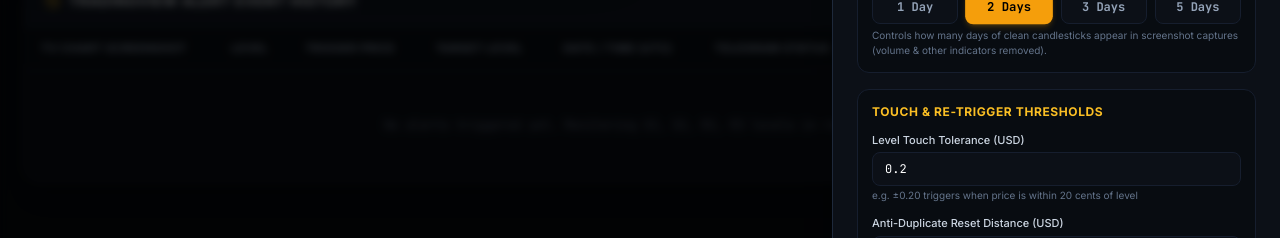
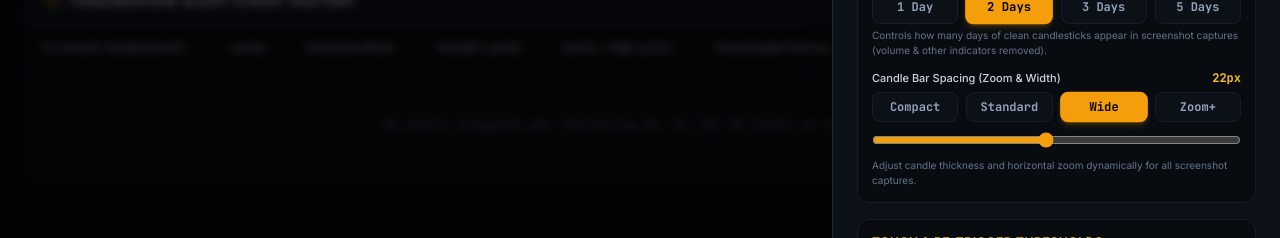
Before and after one commit to Jaspinder-18/gold_client, a React (Vite) app: page / in a window 1280 px wide. Both pictures are taken after a click on the button "System Configuration". Shown: the part 517-755 px from the top of the page. Built offline with nearby package versions, Linux system fonts and the light colour scheme; no server answers.

Commit message:
feat(client): add dynamic bar spacing slider, capture progress overlay, and image loading spinner

```diff
--- a/src/App.jsx
+++ b/src/App.jsx
@@ -174,20 +174,23 @@ export function App() {
     }
   };
 
-  // On-demand manual screenshot capture with selected dynamic timeframe and range
+  // On-demand manual screenshot capture with selected dynamic timeframe, range, and bar spacing
   const handleManualCapture = async () => {
     setIsCapturing(true);
     try {
-      const selectedTf = String(config.chartTimeframe || '5');
-      const selectedRange = String(config.chartRange || '2D');
+      const selectedTf = String(config.chartTimeframe || '15');
+      const selectedRange = String(config.chartRange || '1D');
+      const selectedBarSpacing = Number(config.barSpacing || 22);
 
       const res = await api.captureScreenshot({
         level: 'MANUAL',
         timeframe: selectedTf,
-        range: selectedRange
+        range: selectedRange,
+        barSpacing: selectedBarSpacing
       });
 
       if (res.data?.data) {
+        const screenshotPath = res.data.data.cloudinaryUrl || res.data.data.relativePath;
         const dummyAlert = {
           _id: 'manual-' + Date.now(),
           symbol: 'XAUUSD',
@@ -195,9 +198,9 @@ export function App() {
           levelPrice: marketData.price,
           currentPrice: marketData.price,
           tolerance: config.tolerance || 0.20,
-          screenshotPath: res.data.data.relativePath,
+          screenshotPath,
           telegramStatus: 'MANUAL_CAPTURE',
-          triggerReason: `Manual TradingView screenshot capture (${selectedTf}m, ${selectedRange} range)`,
+          triggerReason: `Manual TradingView screenshot capture (${selectedTf}m, ${selectedRange} range, ${selectedBarSpacing}px barSpacing)`,
           timestamp: new Date(),
           isTest: true
         };
@@ -271,6 +274,22 @@ export function App() {
       </main>
 
       {/* Modals & Drawers */}
+      {isCapturing && (
+        <div className="fixed inset-0 z-50 flex items-center justify-center p-4 bg-black/80 backdrop-blur-sm animate-fade-in">
+          <div className="bg-dark-900 border border-gold-500/40 rounded-2xl p-6 max-w-sm w-full text-center shadow-2xl space-y-4">
+            <div className="w-12 h-12 border-3 border-gold-500 border-t-transparent rounded-full animate-spin mx-auto"></div>
+            <div>
+              <h3 className="text-sm font-bold text-white uppercase tracking-wider">
+                Capturing TradingView Chart
+              </h3>
+              <p className="text-xs text-slate-400 font-mono mt-1">
+                Rendering {config.chartTimeframe || '15'}M ({config.chartRange || '1D'} session) with {config.barSpacing || 22}px zoom & syncing to Cloudinary...
+              </p>
+            </div>
+          </div>
+        </div>
+      )}
+
       {selectedAlertForModal && (
         <ScreenshotModal
           alert={selectedAlertForModal}
--- a/src/components/ConfigDrawer.jsx
+++ b/src/components/ConfigDrawer.jsx
@@ -212,6 +212,51 @@ export const ConfigDrawer = ({ config, onClose, onConfigSaved }) => {
                   Controls how many days of clean candlesticks appear in screenshot captures (volume & other indicators removed).
                 </span>
               </div>
+
+              {/* Dynamic Bar Spacing (Candle Width & Zoom) */}
+              <div>
+                <div className="flex items-center justify-between mb-1.5">
+                  <label className="block text-[11px] font-medium text-slate-300">
+                    Candle Bar Spacing (Zoom & Width)
+                  </label>
+                  <span className="text-xs font-mono font-bold text-gold-400">
+                    {formData.barSpacing || 22}px
+                  </span>
+                </div>
+                <div className="grid grid-cols-4 gap-2 mb-2">
+                  {[
+                    { value: 10, label: 'Compact' },
+                    { value: 16, label: 'Standard' },
+                    { value: 22, label: 'Wide' },
+                    { value: 30, label: 'Zoom+' }
+                  ].map(b => (
+                    <button
+                      key={b.value}
+                      type="button"
+                      onClick={() => handleChange('barSpacing', b.value)}
+                      className={`py-1.5 px-2 rounded-lg text-xs font-mono font-bold transition-all ${
+                        (formData.barSpacing || 22) === b.value
+                          ? 'bg-gold-500 text-black shadow-md shadow-gold-500/20 font-black scale-[1.02]'
+                          : 'bg-dark-900 text-slate-400 border border-dark-800 hover:text-white'
+                      }`}
+                    >
+                      {b.label}
+                    </button>
+                  ))}
+                </div>
+                <input
+                  type="range"
+                  min="6"
+                  max="40"
+                  step="1"
+                  value={formData.barSpacing || 22}
+                  onChange={(e) => handleChange('barSpacing', parseInt(e.target.value, 10))}
+                  className="w-full accent-gold-500 cursor-pointer"
+                />
+                <span className="text-[10px] text-slate-500 block mt-1">
+                  Adjust candle thickness and horizontal zoom dynamically for all screenshot captures.
+                </span>
+              </div>
             </div>
 
             {/* Threshold Rules */}
--- a/src/components/ScreenshotModal.jsx
+++ b/src/components/ScreenshotModal.jsx
@@ -7,6 +7,7 @@ const API_BASE_URL = import.meta.env.VITE_API_URL || 'http://localhost:5001';
 export const ScreenshotModal = ({ alert, onClose, onDeleteAlert }) => {
   if (!alert) return null;
 
+  const [isImgLoaded, setIsImgLoaded] = React.useState(false);
   const styling = getLevelColor(alert.level);
   const isResistance = alert.level?.startsWith('R');
   const screenshotUrl = alert.screenshotPath?.startsWith('http')
@@ -86,16 +87,25 @@ export const ScreenshotModal = ({ alert, onClose, onDeleteAlert }) => {
 
           {/* Real TradingView Chart Screenshot Preview */}
           {alert.screenshotPath ? (
-            <div className="rounded-xl overflow-hidden border border-dark-800 bg-dark-950 shadow-inner group relative">
+            <div className="rounded-xl overflow-hidden border border-dark-800 bg-dark-950 shadow-inner group relative min-h-[280px] flex items-center justify-center">
+              {!isImgLoaded && (
+                <div className="absolute inset-0 flex flex-col items-center justify-center bg-dark-950 text-slate-400 space-y-3 z-10">
+                  <div className="w-8 h-8 border-2 border-gold-500 border-t-transparent rounded-full animate-spin"></div>
+                  <span className="text-xs font-mono text-gold-400 animate-pulse">Loading TradingView chart capture...</span>
+                </div>
+              )}
               <img
                 src={screenshotUrl}
                 alt="Actual TradingView Alert Chart Screenshot"
-                className="w-full h-auto object-contain max-h-[560px] mx-auto select-none"
+                onLoad={() => setIsImgLoaded(true)}
+                className={`w-full h-auto object-contain max-h-[560px] mx-auto select-none transition-opacity duration-300 ${isImgLoaded ? 'opacity-100' : 'opacity-0'}`}
               />
-              <div className="absolute top-3 right-3 bg-dark-950/80 backdrop-blur px-3 py-1 rounded-md border border-dark-700 text-[11px] font-mono text-slate-300 flex items-center gap-1">
-                <ZoomIn className="w-3.5 h-3.5 text-gold-400" />
-                <span>Actual TradingView Capture</span>
-              </div>
+              {isImgLoaded && (
+                <div className="absolute top-3 right-3 bg-dark-950/80 backdrop-blur px-3 py-1 rounded-md border border-dark-700 text-[11px] font-mono text-slate-300 flex items-center gap-1">
+                  <ZoomIn className="w-3.5 h-3.5 text-gold-400" />
+                  <span>Actual TradingView Capture</span>
+                </div>
+              )}
             </div>
           ) : (
             <div className="py-16 text-center text-slate-500 font-mono border border-dashed border-dark-800 rounded-xl">
```
